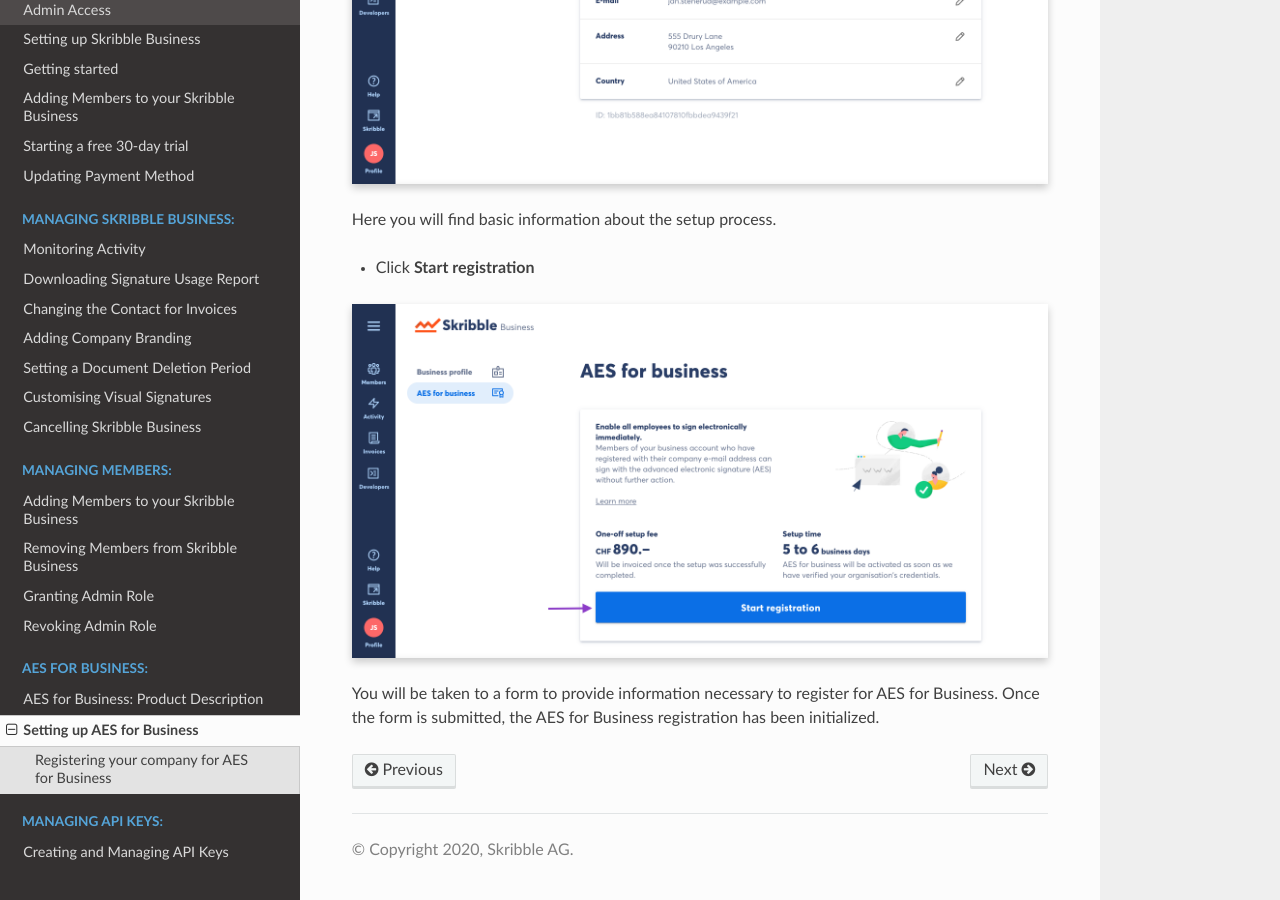
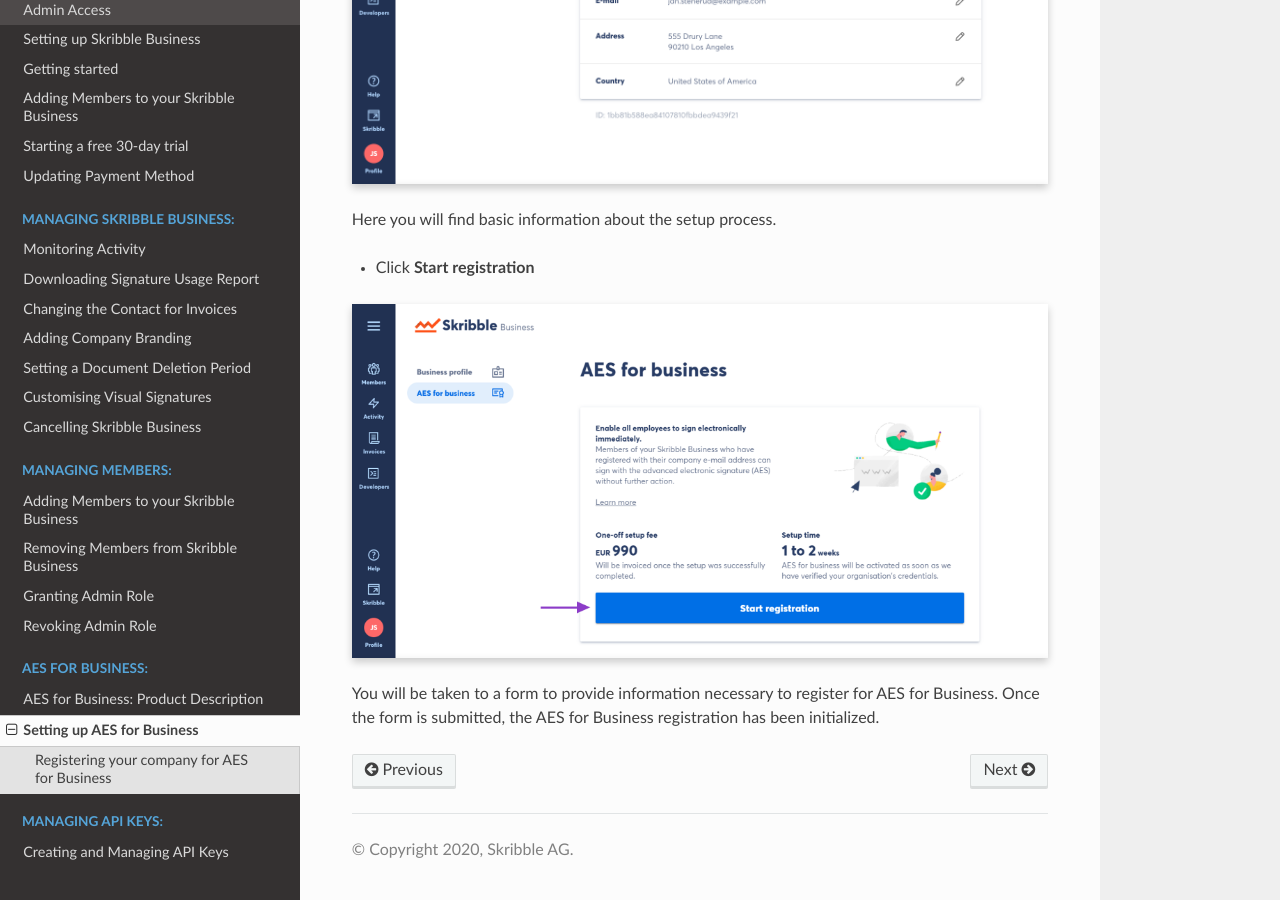
Before and after one commit to matthieu-bt/business-guide, a Sphinx documentation site: the page built from source/aes/AESsetup.rst, in a window 1280 px wide and 900 px high, scrolled down 1512 px. Built offline with Sphinx 7.4.7 and the Read the Docs theme 2.0.0, drawn with Linux system fonts in a browser that asks for light colours.

Commit message:
Updated img
Replaced image for registration step

```diff
--- a/source/aes/AESsetup.rst
+++ b/source/aes/AESsetup.rst
@@ -39,7 +39,7 @@
 
 - Click **Start registration**
 
-.. image:: aes_register.png
+.. image:: aes_register2.png
     :class: with-shadow
 
 You will be taken to a form to provide information necessary to register for AES for Business. Once the form is submitted, the AES for Business registration has been initialized.
```
